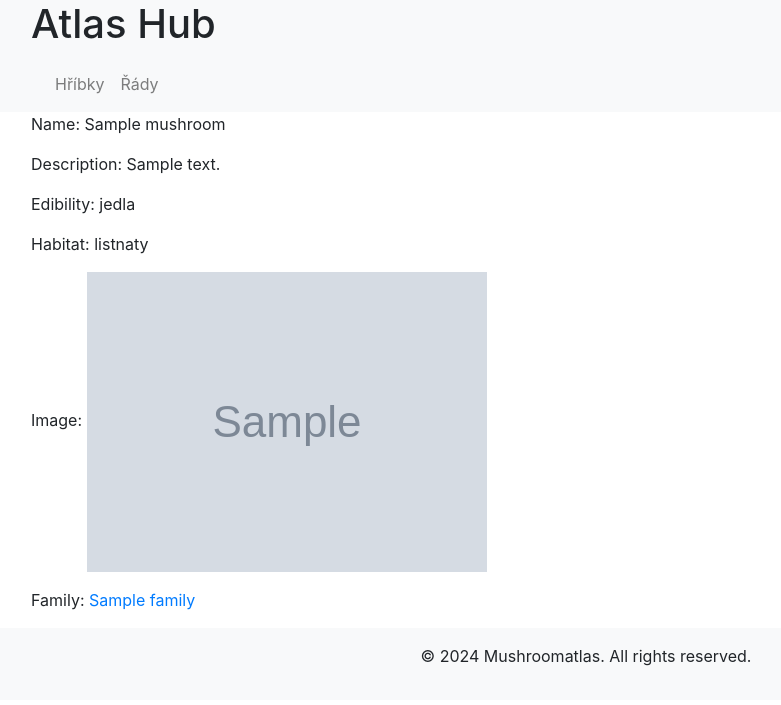
After one commit to Wolferine69/mushroomatlas, a Django app: page /mushrooms/1/ in a window 1280 px wide. The commit adds this page. Shown: the top 705 px of the page, without its empty margins (54-835 px from the left). Run offline with Django 5.2, Linux system fonts and the light colour scheme; tables that the repository leaves empty hold one stand-in row (values such as "Sample post"); grey boxes marked "Sample" are stand-in pictures; some libraries are stand-ins or nearby versions.

Commit message:
feature: templates mushroom_list and detail, family_list and detail  + views.py

```diff
--- a/Mushroomatlas/urls.py
+++ b/Mushroomatlas/urls.py
@@ -18,11 +18,20 @@ from django.contrib import admin
 from django.urls import path, include
 
 from accounts.views import SubmittableLoginView
-from viewer.views import home
+from viewer.views import (home,
+                          MushroomListView, MushroomDetailView,
+                          FamilyListView, FamilyDetailView
+                          )
 
 urlpatterns = [
     path('admin/', admin.site.urls),
     path('', home, name='home'),
     path('accounts/login/', SubmittableLoginView.as_view(), name='login'),
     path('accounts/', include('django.contrib.auth.urls')),
+
+    path('mushrooms/', MushroomListView.as_view(), name='mushroom_list'),
+    path('mushrooms/<int:pk>/', MushroomDetailView.as_view(), name='mushroom_detail'),
+    path('families/', FamilyListView.as_view(), name='family_list'),
+    path('families/<int:pk>/', FamilyDetailView.as_view(), name='family_detail'),
+
 ]
--- a/poznamky.txt
+++ b/poznamky.txt
@@ -1,2 +1,4 @@
 dodelat accounts a do admin.py ho dat
 zmenit mnozne cisla modelu v adminu
+
+upravit aby bylo možné mít 2 habitaty u Lišák zlatý (Hydnum repandum),  Žampion polní (Agaricus campestris) 3 moznosti, Holubinka nazelenalá
--- a/viewer/templates/home.html
+++ b/viewer/templates/home.html
@@ -1,11 +1,44 @@
 <!DOCTYPE html>
-<html lang="en">
+<html {% if LANGUAGE_CODE %} lang="{{ LANGUAGE_CODE }}" {% else %} lang="en" {% endif %}>
 <head>
     <meta charset="UTF-8">
+    <meta name="viewport" content="width=device-width, initial-scale=1.0">
+    <meta name="description" content="Mushroomatlas - Your hub for mushrooms, findings, recipes, comments, and families.">
     <title>Mushroomatlas</title>
-    Mushroomatlas
+    <!-- Bootstrap CSS CDN -->
+    <link href="https://stackpath.bootstrapcdn.com/bootstrap/4.5.2/css/bootstrap.min.css" rel="stylesheet">
 </head>
 <body>
-
+    <header role="banner" class="bg-light">
+        <div class="container">
+            <h1>Atlas Hub</h1>
+             <nav class="navbar navbar-expand-lg navbar-light bg-light">
+                <button class="navbar-toggler" type="button" data-toggle="collapse" data-target="#navbarNav" aria-controls="navbarNav" aria-expanded="false" aria-label="Toggle navigation">
+                    <span class="navbar-toggler-icon"></span>
+                </button>
+                <div class="collapse navbar-collapse" id="navbarNav">
+                    <ul class="navbar-nav">
+                        <li class="nav-item">
+                            <a class="nav-link" href="{% url 'mushroom_list' %}">Hříbky</a>
+                        </li>
+                        <li class="nav-item">
+                            <a class="nav-link" href="{% url 'family_list' %}">Řády</a>
+                        </li>
+                    </ul>
+                </div>
+            </nav>
+        </div>
+    </header>
+    <main role="main" class="container">
+        {% block content %}
+        {% endblock %}
+    </main>
+    <footer role="contentinfo" class="bg-light text-center py-3">
+        <p>&copy; 2024 Mushroomatlas. All rights reserved.</p>
+    </footer>
+    <!-- Bootstrap JS and dependencies -->
+    <script src="https://code.jquery.com/jquery-3.5.1.slim.min.js"></script>
+    <script src="https://cdn.jsdelivr.net/npm/@popperjs/core@2.5.4/dist/umd/popper.min.js"></script>
+    <script src="https://stackpath.bootstrapcdn.com/bootstrap/4.5.2/js/bootstrap.min.js"></script>
 </body>
 </html>
--- /dev/null
+++ b/viewer/templates/mushroom_detail.html
@@ -0,0 +1,10 @@
+{% extends 'home.html' %}
+
+{% block content %}
+<p>Name: {{ mushroom.name_cz }}</p>
+<p>Description: {{ mushroom.description }}</p>
+<p>Edibility: {{ mushroom.edibility }}</p>
+<p>Habitat: {{ mushroom.habitat }}</p>
+<p>Image: <img src="{{ mushroom.image.url }}" alt="{{ mushroom.name_cz }}"></p>
+<p>Family: <a href="{% url 'family_detail' mushroom.family.id %}">{{ mushroom.family.name }}</a></p>
+{% endblock %}
--- a/viewer/views.py
+++ b/viewer/views.py
@@ -1,6 +1,29 @@
 from django.shortcuts import render
-
+from django.shortcuts import render, get_object_or_404
+from django.views.generic import ListView, DetailView
+from .models import  Mushroom,Family
 
 # Create your views here.
 def home(request):
     return render(request, "home.html")
+
+
+class MushroomListView(ListView):
+    model = Mushroom
+    template_name = 'mushroom_list.html'
+    context_object_name = 'mushrooms'
+
+class MushroomDetailView(DetailView):
+    model = Mushroom
+    template_name = 'mushroom_detail.html'
+    context_object_name = 'mushroom'
+
+class FamilyListView(ListView):
+    model = Family
+    template_name = 'family_list.html'
+    context_object_name = 'families'
+
+class FamilyDetailView(DetailView):
+    model = Family
+    template_name = 'family_detail.html'
+    context_object_name = 'family'
```
Also changed, not shown: viewer/templates/family_detail.html (added, +12 -0 lines), viewer/templates/family_list.html (added, +9 -0 lines), viewer/templates/mushroom_list.html (added, +9 -0 lines).
